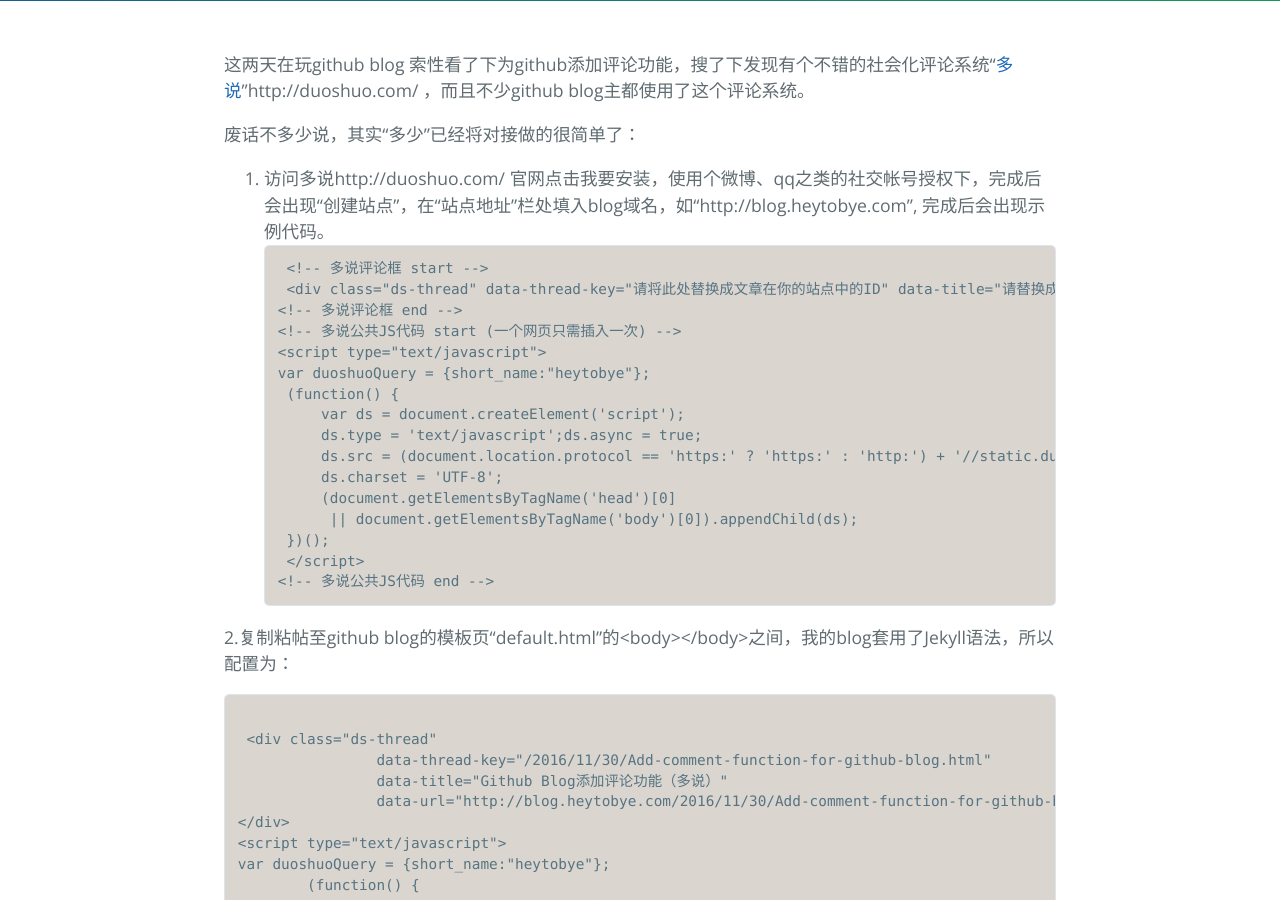
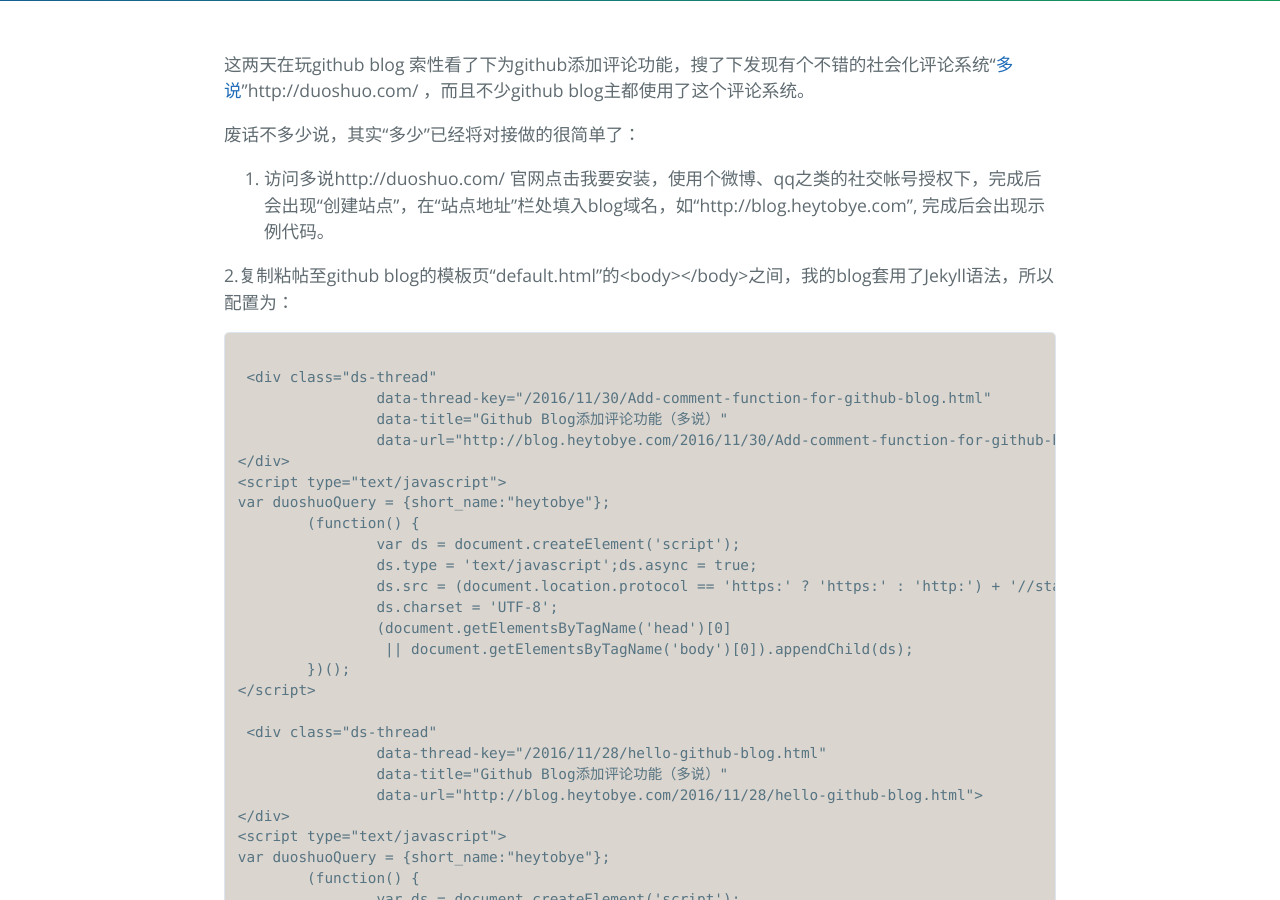
Before and after one commit to lmglg/lmglg.github.io, a Jekyll site: the page built from _posts/2016-11-30-Add-comment-function-for-github-blog.md, in a window 1280 px wide and 900 px high, scrolled down 312 px. Built offline with Jekyll 4.4.1, drawn with Linux system fonts in a browser that asks for light colours; comment, search, counter and statistics services are not loaded.

Commit message:
2016113006

`````diff
--- a/_posts/2016-11-30-Add-comment-function-for-github-blog.md
+++ b/_posts/2016-11-30-Add-comment-function-for-github-blog.md
@@ -7,28 +7,10 @@
 废话不多少说，其实“多少”已经将对接做的很简单了：
 
 1. 访问多说http://duoshuo.com/ 官网点击我要安装，使用个微博、qq之类的社交帐号授权下，完成后会出现“创建站点”，在“站点地址”栏处填入blog域名，如“http://blog.heytobye.com”, 完成后会出现示例代码。
-````
-	<!-- 多说评论框 start -->
-	<div class="ds-thread" data-thread-key="请将此处替换成文章在你的站点中的ID" data-title="请替换成文章的标题" data-url="请替换成文章的网址"></div>
-<!-- 多说评论框 end -->
-<!-- 多说公共JS代码 start (一个网页只需插入一次) -->
-<script type="text/javascript">
-var duoshuoQuery = {short_name:"heytobye"};
-	(function() {
-		var ds = document.createElement('script');
-		ds.type = 'text/javascript';ds.async = true;
-		ds.src = (document.location.protocol == 'https:' ? 'https:' : 'http:') + '//static.duoshuo.com/embed.js';
-		ds.charset = 'UTF-8';
-		(document.getElementsByTagName('head')[0]
-		 || document.getElementsByTagName('body')[0]).appendChild(ds);
-	})();
-	</script>
-<!-- 多说公共JS代码 end -->
-````
 
 2.复制粘帖至github blog的模板页“default.html”的<body></body>之间，我的blog套用了Jekyll语法，所以配置为：
 ````
-{% for post in site.posts %}
+    {% for post in site.posts %}
  <div class="ds-thread"
  		data-thread-key="{{ post.url }}"
 		data-title="{{page.title}}"
`````
